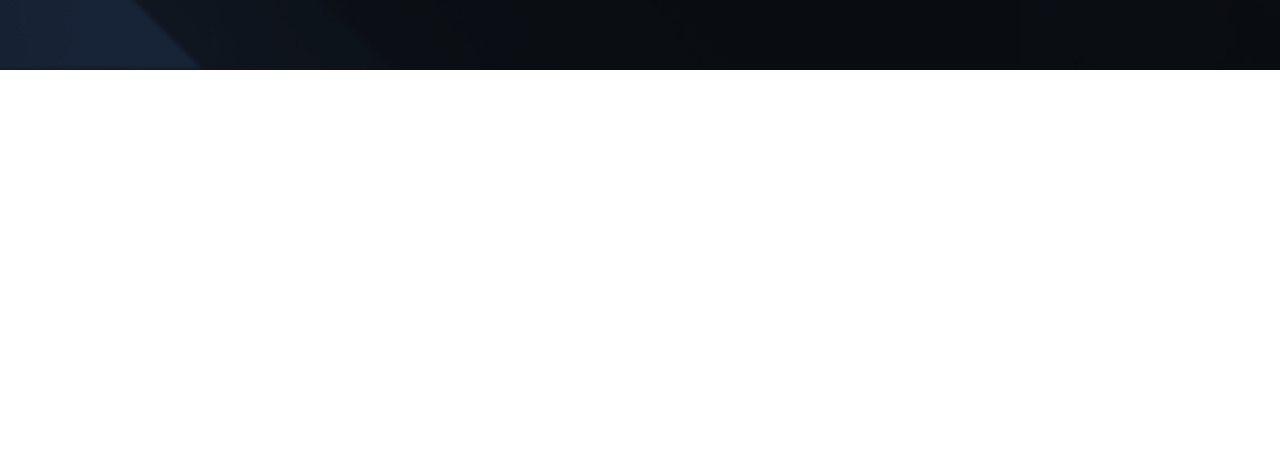
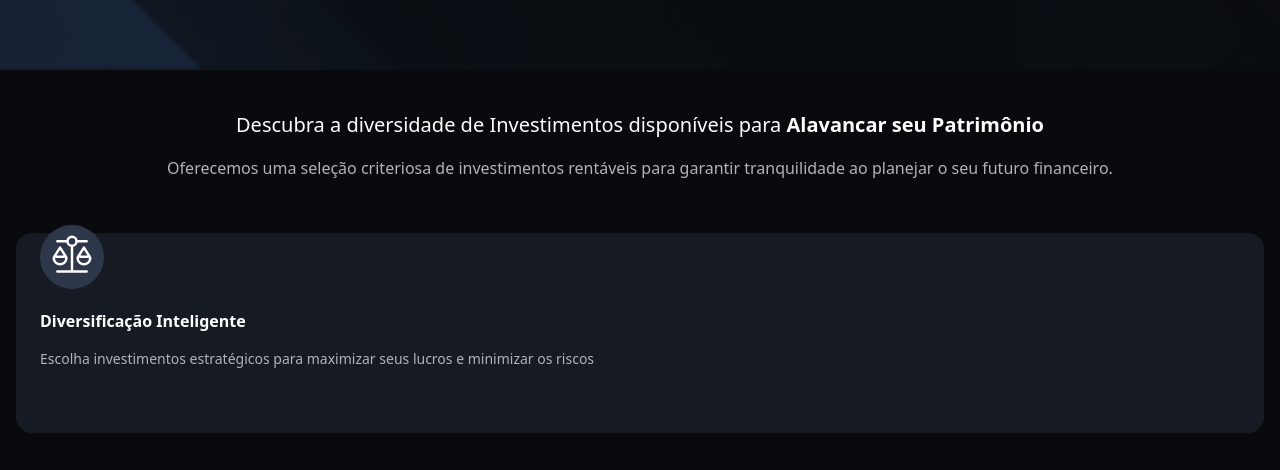
Before and after one commit to RodrigoMonney/blockfunds, a Next.js app: page / in a window 1280 px wide. Shown: the part 770-1240 px from the top of the page. Before the commit the page ends 840 px from the top, so only its background shows below. Built offline with nearby package versions, Linux system fonts and the light colour scheme.

Commit message:
Create: Investment section.

```diff
--- a/src/app/layout.tsx
+++ b/src/app/layout.tsx
@@ -15,7 +15,7 @@ export default function RootLayout({
 }) {
   return (
     <html lang="pt-BR">
-      <body>
+      <body className='bg-primary-black'>
         <Header />
         {children}
       </body>
--- a/src/app/page.tsx
+++ b/src/app/page.tsx
@@ -1,7 +1,11 @@
+import InvestmentSection from '@/components/sections/InvestmentsSection'
 import MainSection from '@/components/sections/MainSection'
 
 export default function Home() {
   return (
-    <MainSection />
+    <div>
+      <MainSection />
+      <InvestmentSection />
+    </div>
   )
 }
--- a/src/components/ActionButton/index.tsx
+++ b/src/components/ActionButton/index.tsx
@@ -8,7 +8,7 @@ type ActionButtonProps = {
 }
 
 export default function ActionButton({ text, icon, classProps }: ActionButtonProps) {
-    let imageSrc = '/images/icon-chevron-right-double.svg'; // Endereço padrão da imagem
+    let imageSrc = '/images/icon-chevron-right-double.svg';
     if (icon) {
         imageSrc = icon;
     }
--- a/src/components/Header/index.tsx
+++ b/src/components/Header/index.tsx
@@ -2,7 +2,7 @@ import Image from 'next/image';
 
 export default function HeaderHome() {
     return (
-        <div className='flex justify-between h-16 bg-primary-black items-center px-4 py-[28px]'>
+        <div className='flex justify-between h-16 items-center px-4 py-[28px]'>
             <div>
                 <Image src='/images/block-funds-logo.svg' className='h-5' width={123} height={20} alt='Block Funds.' />
             </div>
--- /dev/null
+++ b/src/components/sections/InvestmentsSection/index.tsx
@@ -0,0 +1,25 @@
+export default function InvestmentSection() {
+    return (
+        <div className="pt-11 px-4">
+            <div className="text-block-funds-white text-center">
+                <h1 className="font-medium text-xl leading-[22px]">Descubra a diversidade de Investimentos disponíveis para <span className="font-bold">Alavancar seu Patrimônio</span></h1>
+                <p className="text-block-funds-white-sub font-normal text-base mt-5 mb-[53px]">
+                    Oferecemos uma seleção criteriosa de investimentos rentáveis para garantir tranquilidade ao planejar o seu futuro financeiro.
+                </p>
+
+                <div>
+                    <div className="bg-card-gray rounded-2xl pt-[76px] pb-16 px-6 flex items-center text-white relative mb-10">
+                        <div className="bg-card-gray-icon rounded-full p-2 w-16 h-16 items-center justify-between gap-2 absolute left-6 top-[-8px]">
+                            <img className="w-11 h-11 grid place-items-center mx-auto flex-shrink-0 relative" src="/images/icon-balance-justice.svg" alt="" />
+                        </div>
+                        <div className="flex flex-col text-left">
+                            <h3 className="font-semibold text-base">Diversificação Inteligente</h3>
+                            <p className="text-sm pt-4 font-medium text-block-funds-white-sub">Escolha investimentos estratégicos para maximizar seus lucros e minimizar os riscos</p>
+                        </div>
+                    </div>
+
+                </div>
+            </div>
+        </div >
+    )
+}
--- a/src/components/sections/MainSection/index.tsx
+++ b/src/components/sections/MainSection/index.tsx
@@ -3,7 +3,7 @@ import ActionButton from "@/components/ActionButton";
 
 export default function MainSection() {
     return (
-        <div className="bg-block-funds-background bg-no-repeat bg-cover bg-primary-black h-[776px]">
+        <div className="bg-block-funds-background bg-no-repeat bg-cover h-[776px]">
             <div className="px-4 py-6 h-[390px]">
                 <h1 className="text-[28px] leading-block-funds-line-height-sub text-block-funds-white text-center">Explore a Vanguarda das Finanças</h1>
                 <p className="mt-4 text-center text-sm leading-4 text-block-funds-white-sub">Descubra estratégias avançadas de investimento, um crescimento financeiro acelerado em um ambiente descentralizado e transparente.</p>
--- a/tailwind.config.ts
+++ b/tailwind.config.ts
@@ -18,6 +18,8 @@ const config: Config = {
         "primary-black": "#080A0D",
         "primary-green": "#14634B",
         "neutral-stroke": "#3F4D6A",
+        "card-gray": "#161B23",
+        "card-gray-icon": "#2D3749",
       },
       backgroundImage: {
         "block-funds-background": "url('/images/block-funds-background.svg')",
```
Also changed, not shown: public/images/icon-balance-justice.svg (added).
